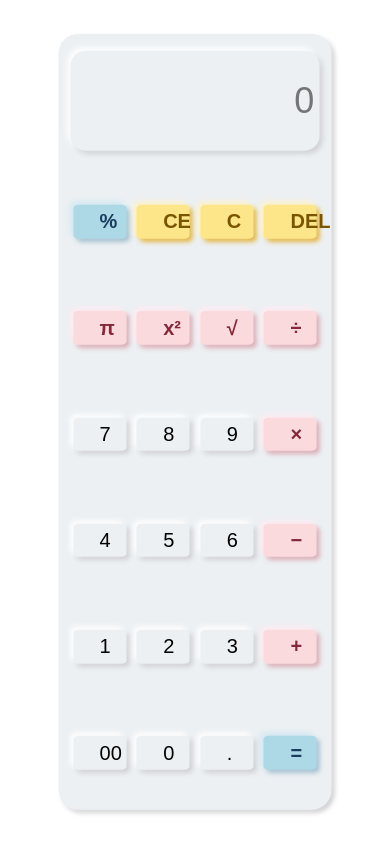
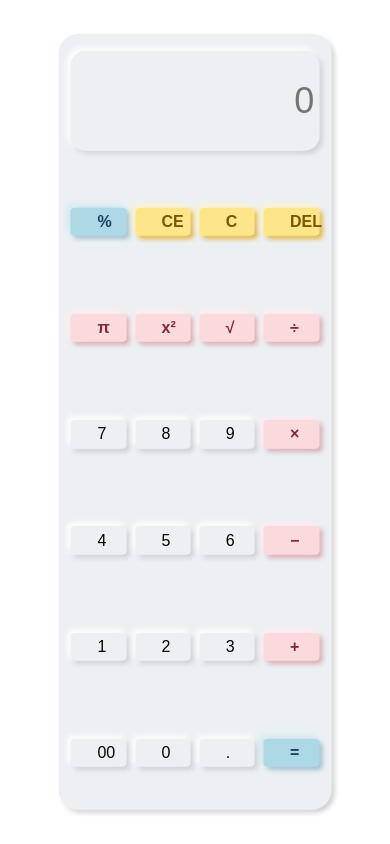
Before and after one commit to Aashra55/CodeAlpha-Frontend-Development-Internship, a plain HTML site: page CodeAlpha Simple Calculator/index.html in a window 390 px wide. Drawn offline with Linux system fonts and the light colour scheme.

Commit message:
Update style.css

```diff
--- a/CodeAlpha Simple Calculator/style.css
+++ b/CodeAlpha Simple Calculator/style.css
@@ -108,3 +108,10 @@ input{
     box-shadow: inset -3px -3px 7px #fef3c7,
                 inset 3px 3px 5px #e2b03a;
 }
+
+@media (max-width:700px) {
+    .buttons{
+        font-size: 16px;
+        padding-right: 11%;
+    }
+}
```
